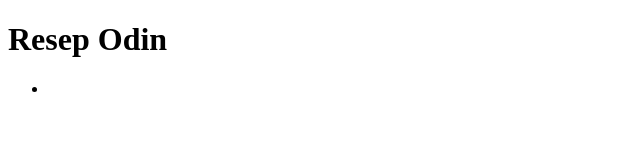
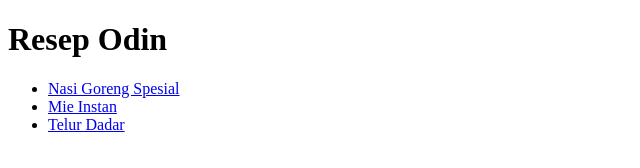
Before and after one commit to NailaRamanda/odin-recipes, a plain HTML site: page index.html in a window 1280 px wide. Shown: the whole page, without its empty margins (0-640 px from the left). Drawn offline with Linux system fonts and the light colour scheme.

Commit message:
Memperbaiki link resep di halaman index

```diff
--- a/index.html
+++ b/index.html
@@ -8,7 +8,9 @@
 <body>
     <h1>Resep Odin</h1>
     <ul>
-        <li><a href="recipes/nasi-goreng.html"></a></li>
+        <li><a href="recipes/nasi-goreng.html">Nasi Goreng Spesial</a></li>
+        <li><a href="recipes/mie-instan.html">Mie Instan</a></li>
+        <li><a href="recipes/telur-dadar.html">Telur Dadar</a></li>
     </ul>
 </body>
 </html>
```
